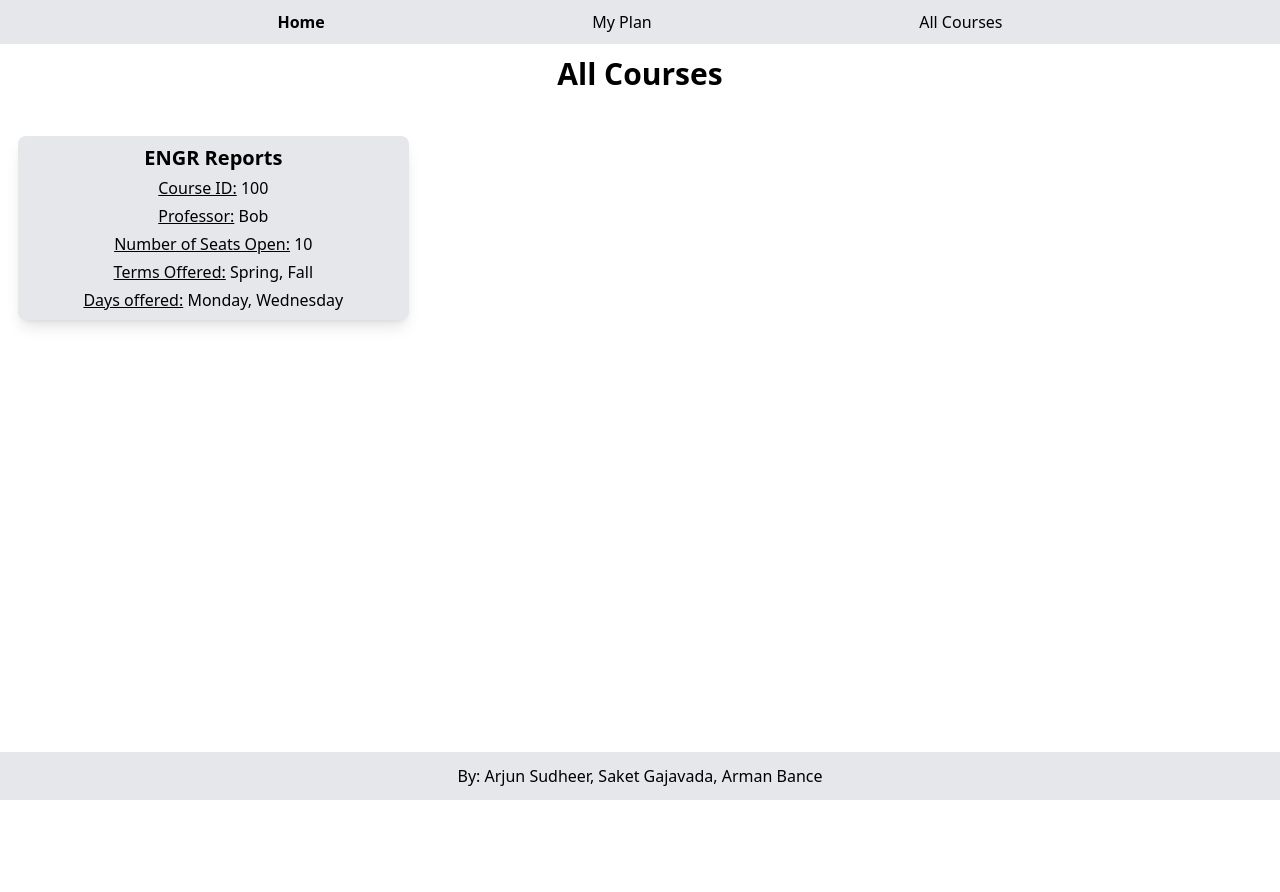
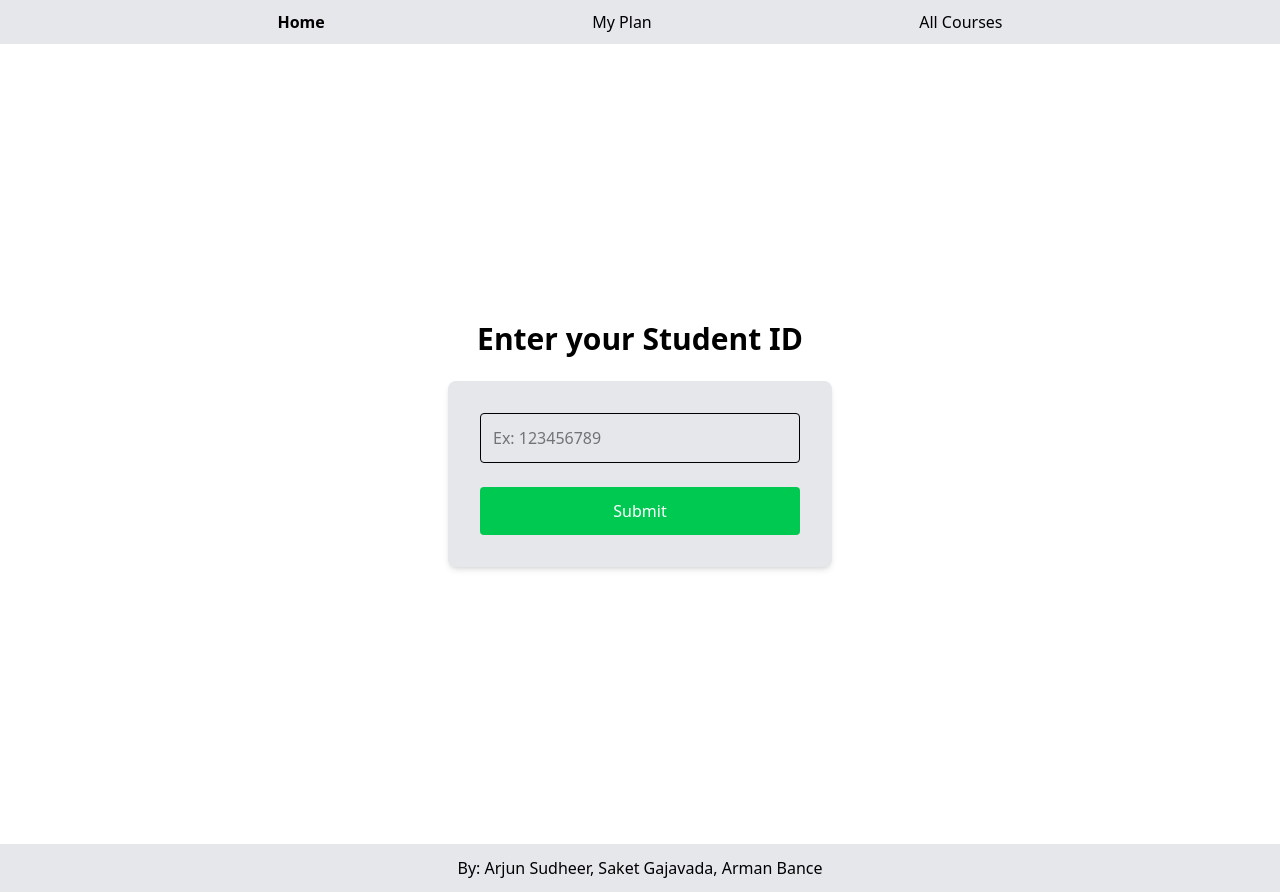
Before and after one commit to arjunsudheer/cs157a-course-planner, a React (Vite) app in the folder frontend/: page / in a window 1280 px wide. Before the commit the page ends 800 px from the top, so only its background shows below. Built offline with nearby package versions, Linux system fonts and the light colour scheme.

Commit message:
Connect frontend to backend
Display courses from backend on All Courses webpage

```diff
--- a/frontend/package.json
+++ b/frontend/package.json
@@ -11,6 +11,7 @@
   },
   "dependencies": {
     "@tailwindcss/vite": "^4.1.4",
+    "axios": "^1.9.0",
     "classnames": "^2.5.1",
     "react": "^19.0.0",
     "react-dom": "^19.0.0",
--- a/frontend/src/App.tsx
+++ b/frontend/src/App.tsx
@@ -1,4 +1,4 @@
-import { BrowserRouter } from "react-router-dom";
+import { BrowserRouter, Routes, Route } from "react-router-dom";
 import Footer from "./navigation/footer";
 import Navbar from "./navigation/navbar";
 import AllCourses from "./all_courses";
@@ -9,8 +9,10 @@ function App() {
 		<>
 			<BrowserRouter>
 				<Navbar />
-				{/* <Home /> */}
-				<AllCourses></AllCourses>
+				<Routes>
+					<Route path='/' element={<Home />} />
+					<Route path='/courses' element={<AllCourses />} />
+				</Routes>
 			</BrowserRouter>
 			<Footer />
 		</>
--- a/frontend/src/all_courses.tsx
+++ b/frontend/src/all_courses.tsx
@@ -1,5 +1,6 @@
 import CourseInfo from "./course_information/course_info";
 import { useEffect, useState } from "react";
+import axios from "axios";
 
 interface Courses {
 	courseID: number;
@@ -17,30 +18,18 @@ const AllCourses = () => {
 	const [filteredCourses, setFilteredCourses] = useState<Courses[]>([]);
 
 	useEffect(() => {
-		let engr_course: Courses = {
-			courseID: 100,
-			courseName: "ENGR Reports",
-			professorName: "Bob",
-			seatsOpen: 10,
-			termsOffered: ["Spring", "Fall"],
-			daysOfWeek: ["Monday", "Wednesday"],
+		const fetchCourses = async () => {
+			try {
+				const response = await axios.get("http://localhost:8080/courses");
+				setCourses(response.data);
+				setFilteredCourses(response.data);
+			} catch (error) {
+				console.error("Error fetching courses:", error);
+			}
 		};
 
-		setFilteredCourses([engr_course]);
+		fetchCourses();
 	}, []);
-
-	// useEffect(() => {
-	// 	const fetchCourses = async () => {
-	// 		try {
-	// 			const response = await axios.get("http://127.0.0.1:5000/courses/");
-	// 			setCourses(response.data);
-	// 		} catch (err) {
-	// 			setError("Failed to fetch courses");
-	// 		}
-	// 	};
-
-	// 	fetchCourses();
-	// }, []);
 
 	return (
 		<>
@@ -52,6 +41,7 @@ const AllCourses = () => {
 				{filteredCourses.length > 0 ? (
 					filteredCourses.map((course) => (
 						<CourseInfo
+							key={course.courseID}
 							courseID={course.courseID}
 							courseName={course.courseName}
 							professorName={course.professorName}
--- a/frontend/src/course_information/course_info.tsx
+++ b/frontend/src/course_information/course_info.tsx
@@ -22,28 +22,23 @@ const CourseInfo = ({
 
 			{/* Display Course ID information */}
 			<p className='m-1'>
-				<span className='bold underline'>Course ID:</span> <span> </span>
-				{courseID}
+				<span className='bold underline'>Course ID:</span> {courseID}
 			</p>
 			{/* Display Professor Name information */}
 			<p className='m-1'>
-				<span className='bold underline'>Professor:</span> <span> </span>
-				{professorName}
+				<span className='bold underline'>Professor:</span> {professorName}
 			</p>
 			{/* Display Number of Seats Open information */}
 			<p className='m-1'>
-				<span className='bold underline'>Number of Seats Open:</span> <span> </span>
-				{seatsOpen}
+				<span className='bold underline'>Number of Seats Open:</span> {seatsOpen}
 			</p>
 			{/* Display the terms this course of offered */}
 			<p className='m-1'>
-				<span className='bold underline'>Terms Offered:</span> <span> </span>
-				{termsOffered.join(", ")}
+				<span className='bold underline'>Terms Offered:</span> {termsOffered}
 			</p>
 			{/* Display the days of the week the class is held */}
 			<p className='m-1'>
-				<span className='bold underline'>Days offered:</span> <span> </span>
-				{daysOfWeek.join(", ")}
+				<span className='bold underline'>Days offered:</span> {daysOfWeek}
 			</p>
 		</div>
 	);
--- a/frontend/src/home.tsx
+++ b/frontend/src/home.tsx
@@ -8,20 +8,7 @@ const Home = () => {
 	const handleLogin = async (e: { preventDefault: () => void }) => {
 		e.preventDefault();
 		if (studentID) {
-			//connects to backend endpt
-			try {
-				// await axios.post("http://127.0.0.1:5000/login", {
-				// 	email,
-				// 	password,
-				// });
 			navigate("/courses");
-			} catch (error: any) {
-				if (error.response && error.response.data && error.response.data.message) {
-					alert(error.response.data.message);
-				} else {
-					alert("An error occurred while logging in.");
-				}
-			}
 		} else {
 			alert("Please enter your Student ID.");
 		}
@@ -29,8 +16,10 @@ const Home = () => {
 
 	return (
 		// Place the login box in the center of the screen
-		<div className='absolute my-50 mx-50 text-center'>
+		<div className='h-screen'>
+			<div className='flex flex-col items-center justify-center h-screen'>
 				<h2 className='text-3xl mb-6 font-bold'>Enter your Student ID</h2>
+				<div className='flex justify-evenly'>
 					{/* Allow the student to enter their 9-digit student ID number */}
 					<form onSubmit={handleLogin} className='bg-gray-200 p-8 rounded-lg shadow-md w-96'>
 						<div className='mb-6'>
@@ -55,6 +44,8 @@ const Home = () => {
 						</button>
 					</form>
 				</div>
+			</div>
+		</div>
 	);
 };
 
--- a/frontend/src/navigation/footer.tsx
+++ b/frontend/src/navigation/footer.tsx
@@ -1,14 +1,14 @@
 function Footer() {
-  return (
-    <div>
-        <div className='bg-gray-200 w-full text-center py-3 absolute bottom-0'>
-            <p className="md:inline">By: </p>
-            <p className="md:inline">Arjun Sudheer, </p>
-            <p className="md:inline">Saket Gajavada, </p>
-            <p className="md:inline">Arman Bance</p>
-        </div>
-    </div>
-  )
+	return (
+		<footer>
+			<div className='bg-gray-200 w-full text-center py-3 relative bottom-0'>
+				<p className='md:inline'>By: </p>
+				<p className='md:inline'>Arjun Sudheer, </p>
+				<p className='md:inline'>Saket Gajavada, </p>
+				<p className='md:inline'>Arman Bance</p>
+			</div>
+		</footer>
+	);
 }
 
-export default Footer
+export default Footer;
```
Also changed, not shown: 1 other file (tests, documents, lock files or other folders). Lines whose indentation alone changed are shown as unchanged.
